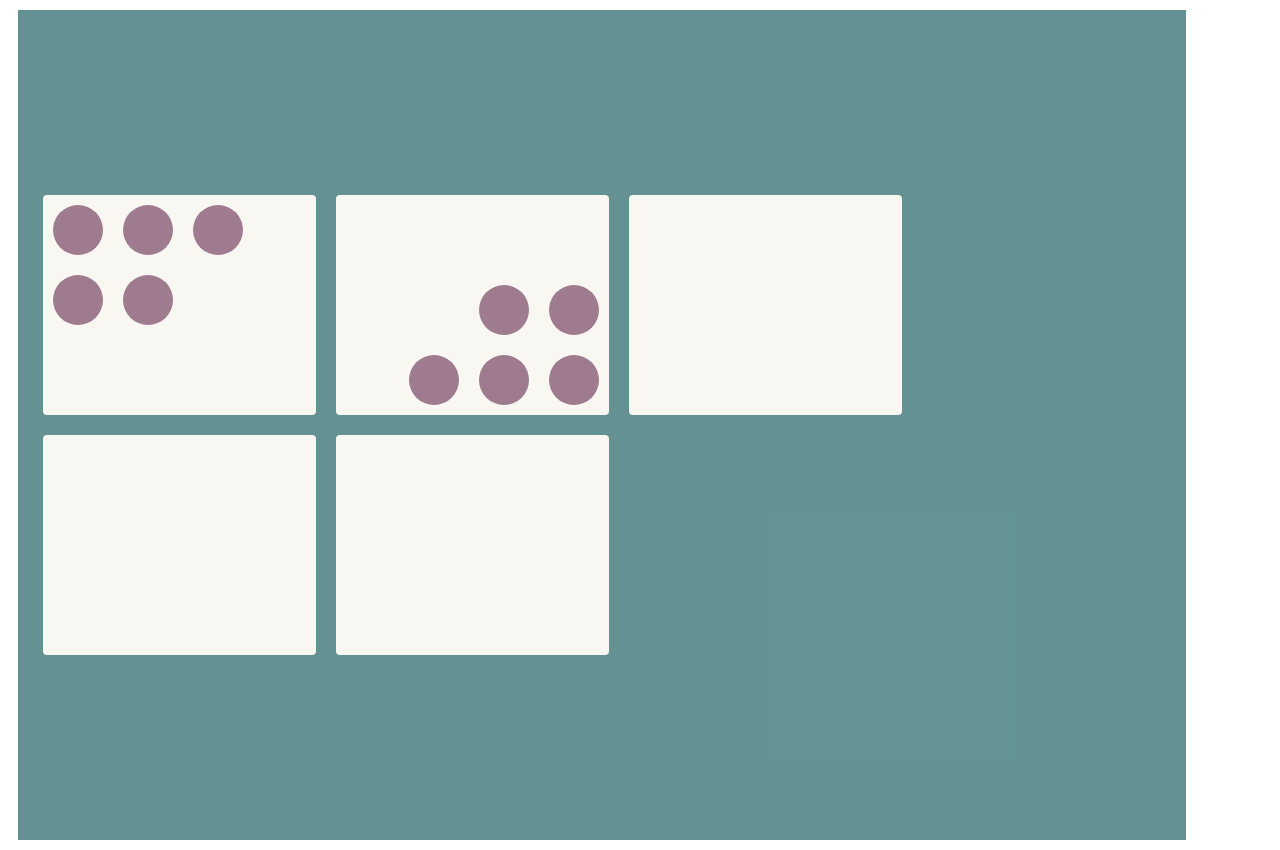
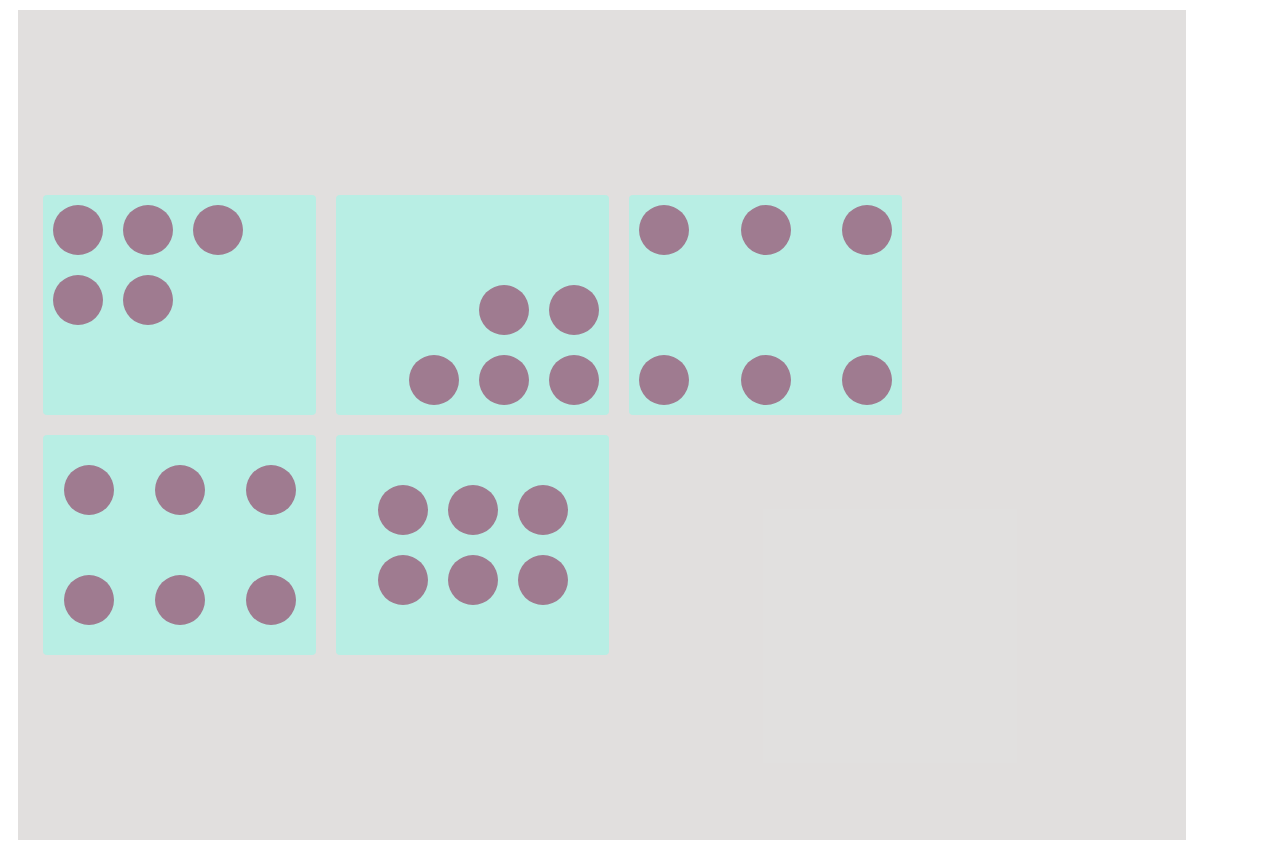
Before and after one commit to Carolina-Cardenas/figma-flexbox, a plain HTML site: page index.html in a window 1280 px wide. Drawn offline with Linux system fonts and the light colour scheme.

Commit message:
fixed css

```diff
--- a/index.html
+++ b/index.html
@@ -60,29 +60,29 @@
             <div class=" circle "></div>
 
         </div>
-        <div class="card-circle ">
-           <!-- <div class=" circle "></div>
+        <div class="card-circle circle-between ">
+            <div class=" circle "></div>
             <div class=" circle"></div>
             <div class=" circle "></div>
             <div class=" circle "></div>
             <div class=" circle "></div>
-            <div class=" circle "></div> -->
+            <div class=" circle "></div>
         </div>
-        <div class="card-circle  ">
-            <!-- <div class=" circle "></div>
+        <div class="card-circle circle-align  ">
+            <div class=" circle "></div>
             <div class=" circle"></div>
             <div class=" circle "></div>
             <div class=" circle "></div>
             <div class=" circle "></div>
-            <div class=" circle "></div> -->
+            <div class=" circle "></div>
         </div>
-        <div class="card-circle ">
-           <!-- <div class=" circle "></div>
+        <div class="card-circle  circle-center">
+            <div class=" circle "></div>
             <div class=" circle"></div>
             <div class=" circle "></div>
             <div class=" circle "></div>
             <div class=" circle "></div>
-            <div class=" circle "></div> -->
+            <div class=" circle "></div>
         </div>
     </div>
 </body>
--- a/style/index.css
+++ b/style/index.css
@@ -66,33 +66,47 @@
 .container-circle {
   height: 100vh;
   width: 90%;
-  background-color: rgba(88, 138, 138, 0.926);
+  background-color: rgba(223, 221, 220, 0.926);
   display: flex;
   flex-wrap: wrap;
   padding: 15px;
   margin: 10px;
   align-content: center;
-
 }
 .card-circle {
   width: 273px;
   height: 220px;
-  background-color: rgba(255, 251, 246, 0.959);
+  background-color: rgba(183, 239, 228, 0.959);
   border-radius: 4px;
   margin: 10px;
   display: flex;
-  flex-wrap: wrap;
 
 }
-.circle-start{
-    align-content: start;
-
-
+.circle-start {
+  align-content: start;
+  flex-wrap: wrap;
 }
-.circle-end{
+.circle-end {
   align-content: end;
   justify-content: flex-end;
   flex-wrap: wrap-reverse;
+}
+.circle-between {
+  flex-wrap: wrap;
+  justify-content: space-between;
+  align-content: space-between;
+}
+.circle-align {
+  align-items: center;
+  justify-content: space-around;
+  flex-wrap: wrap;
+}
+.circle-center {
+ flex-wrap: wrap;
+  justify-content:center;
+  align-content: center;
+
+
 
 }
 .circle {
```
